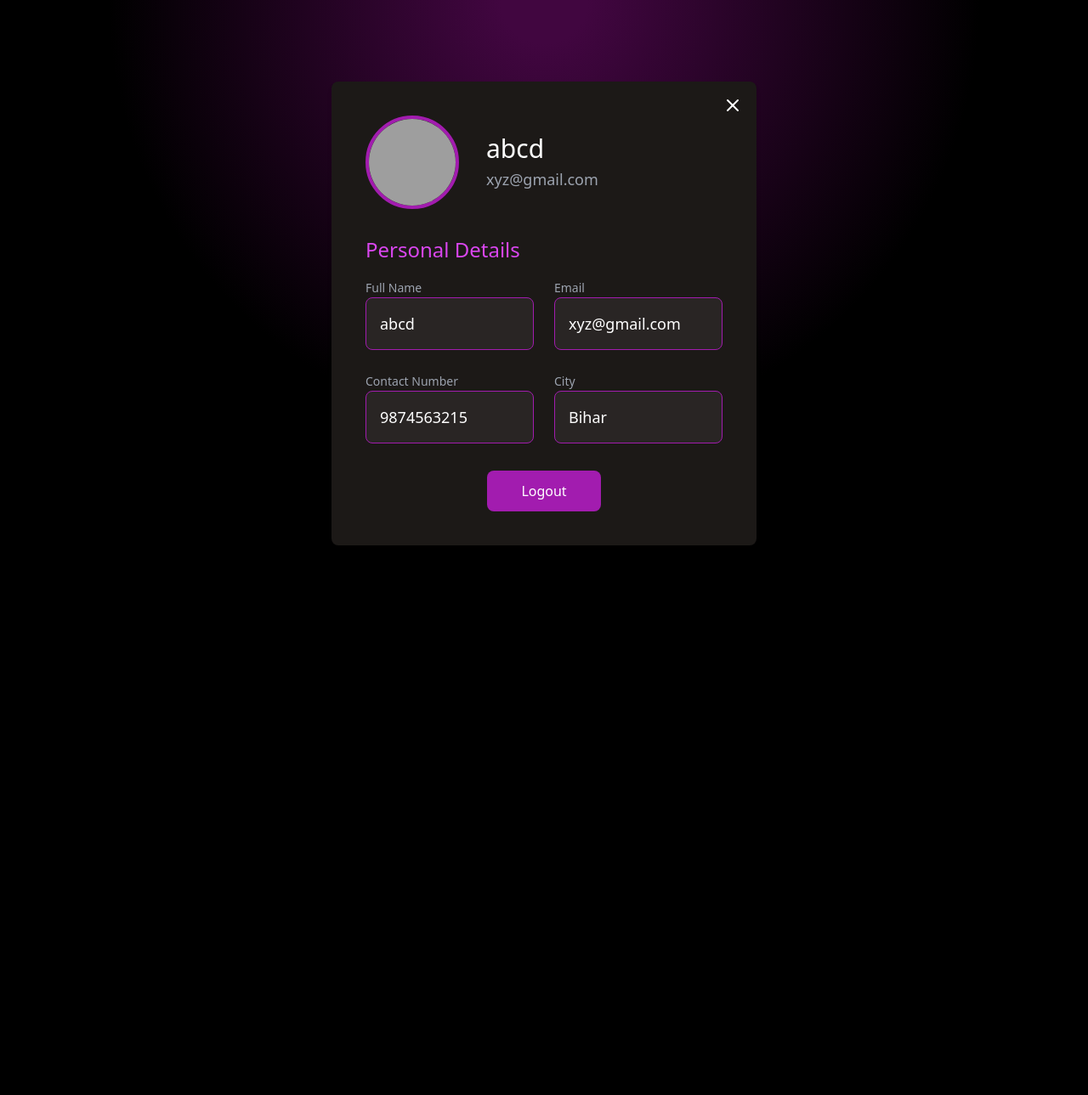
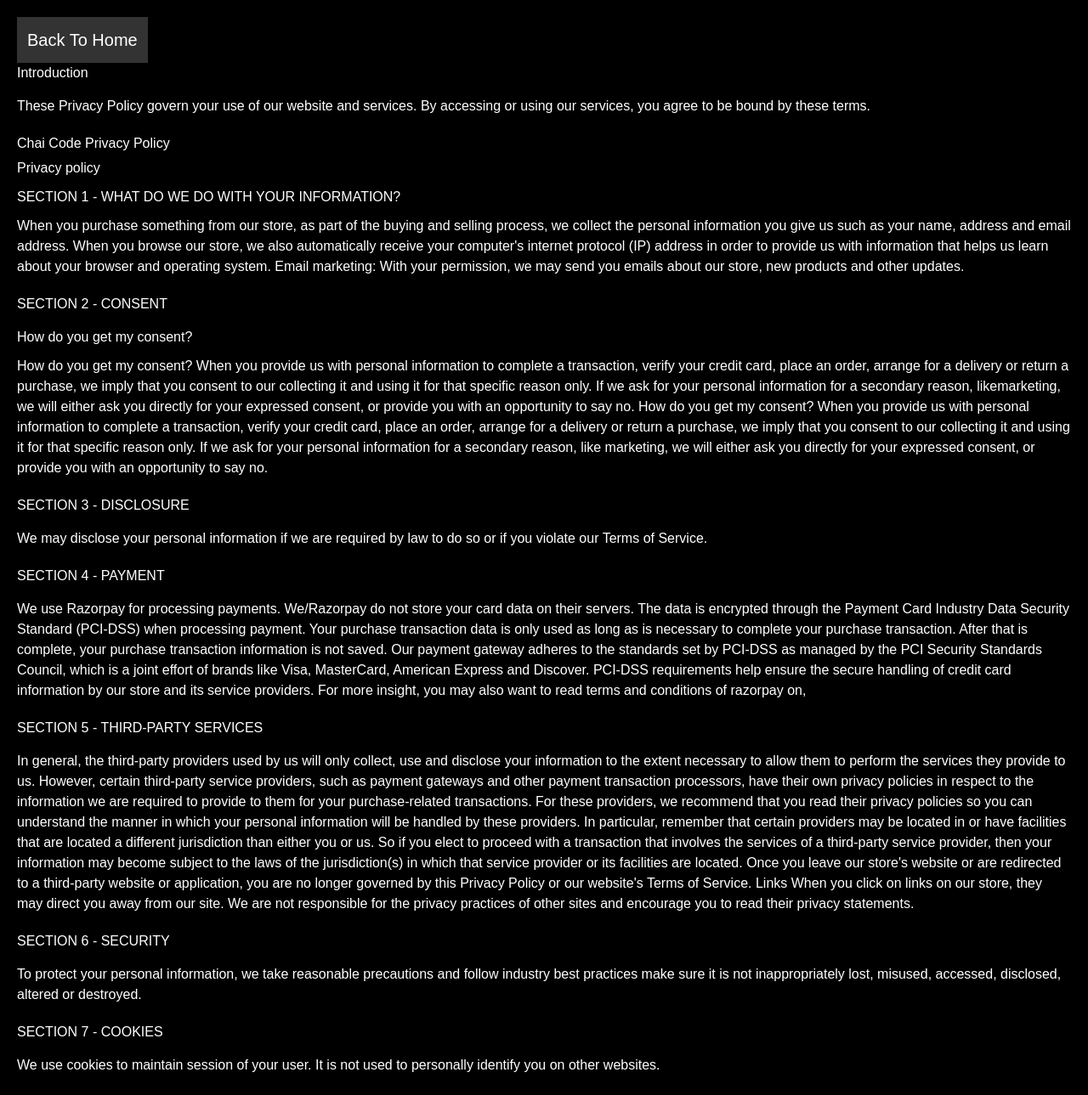
Before and after one commit to yashjaiswal4646/Online-Learning-React-, a React (Vite) app: page / in a window 1280 px wide. Shown: the top 1289 px of the page at 85% size. Before the commit the page ends 800 px from the top, so only its background shows below. Built offline with nearby package versions, Linux system fonts and the light colour scheme; grey boxes are pictures that could not be loaded.

Commit message:
Your commit message here

```diff
--- a/src/App.jsx
+++ b/src/App.jsx
@@ -1,7 +1,8 @@
 // import AppRoutes from "./routes/AppRoutes";
 
 import { BrowserRouter } from "react-router-dom";
-import Profile from "./pages/Profile";
+import PrivacyPolicy from "./pages/PrivacyPolicy";
+//import Profile from "./pages/Profile";
 
 
 
@@ -14,7 +15,7 @@
 
 
    <BrowserRouter>
-     <Profile/>
+     <PrivacyPolicy/>
    </BrowserRouter>
 
   </>
--- /dev/null
+++ b/src/pages/PrivacyPolicy.jsx
@@ -0,0 +1,152 @@
+import React from "react";
+
+const PrivacyPolicy = () => {
+  return (
+    <div
+      style={{
+        backgroundColor: "black",
+        color: "white",
+        padding: "20px",
+        fontFamily: "Arial",
+      }}
+    >
+      <button
+        style={{
+          backgroundColor: "#333",
+          color: "white",
+          fontSize: "20px",
+          padding: "12px",
+          border: "none",
+          cursor: "pointer",
+        }}
+      >
+        Back To Home
+      </button>
+      <h1 style={{ marginBottom: "15px" }}>Introduction</h1>
+      <p style={{ marginBottom: "20px" }}>
+        These Privacy Policy govern your use of our website and services. By
+        accessing or using our services, you agree to be bound by these terms.
+      </p>
+      <h2 style={{ marginBottom: "5px" }}>Chai Code Privacy Policy</h2>
+      <h3 style={{ marginBottom: "10px" }}>Privacy policy</h3>
+      <h3 style={{ marginBottom: "10px" }}>
+        SECTION 1 - WHAT DO WE DO WITH YOUR INFORMATION?
+      </h3>
+      <p style={{ marginBottom: "20px" }}>
+        When you purchase something from our store, as part of the buying and
+        selling process, we collect the personal information you give us such as
+        your name, address and email address. When you browse our store, we also
+        automatically receive your computer's internet protocol (IP) address in
+        order to provide us with information that helps us learn about your
+        browser and operating system. Email marketing: With your permission, we
+        may send you emails about our store, new products and other updates.
+      </p>
+      <h3 style={{ marginBottom: "15px" }}>SECTION 2 - CONSENT</h3>
+      <p style={{ marginBottom: "10px" }}>How do you get my consent?</p>
+      <p style={{ marginBottom: "20px" }}>
+        How do you get my consent? When you provide us with personal information
+        to complete a transaction, verify your credit card, place an order,
+        arrange for a delivery or return a purchase, we imply that you consent
+        to our collecting it and using it for that specific reason only. If we
+        ask for your personal information for a secondary reason, likemarketing,
+        we will either ask you directly for your expressed consent, or provide
+        you with an opportunity to say no. How do you get my consent? When you
+        provide us with personal information to complete a transaction, verify
+        your credit card, place an order, arrange for a delivery or return a
+        purchase, we imply that you consent to our collecting it and using it
+        for that specific reason only. If we ask for your personal information
+        for a secondary reason, like marketing, we will either ask you directly
+        for your expressed consent, or provide you with an opportunity to say
+        no.
+      </p>
+      <h3 style={{ marginBottom: "15px" }}>SECTION 3 - DISCLOSURE</h3>
+      <p style={{ marginBottom: "20px" }}>
+        We may disclose your personal information if we are required by law to
+        do so or if you violate our Terms of Service.
+      </p>
+      <h3 style={{ marginBottom: "15px" }}>SECTION 4 - PAYMENT</h3>
+      <p style={{ marginBottom: "20px" }}>
+        We use Razorpay for processing payments. We/Razorpay do not store your
+        card data on their servers. The data is encrypted through the Payment
+        Card Industry Data Security Standard (PCI-DSS) when processing payment.
+        Your purchase transaction data is only used as long as is necessary to
+        complete your purchase transaction. After that is complete, your
+        purchase transaction information is not saved. Our payment gateway
+        adheres to the standards set by PCI-DSS as managed by the PCI Security
+        Standards Council, which is a joint effort of brands like Visa,
+        MasterCard, American Express and Discover. PCI-DSS requirements help
+        ensure the secure handling of credit card information by our store and
+        its service providers. For more insight, you may also want to read terms
+        and conditions of razorpay on,
+      </p>
+      <h3 style={{ marginBottom: "15px" }}>SECTION 5 - THIRD-PARTY SERVICES</h3>
+      <p style={{ marginBottom: "20px" }}>
+        In general, the third-party providers used by us will only collect, use
+        and disclose your information to the extent necessary to allow them to
+        perform the services they provide to us. However, certain third-party
+        service providers, such as payment gateways and other payment
+        transaction processors, have their own privacy policies in respect to
+        the information we are required to provide to them for your
+        purchase-related transactions. For these providers, we recommend that
+        you read their privacy policies so you can understand the manner in
+        which your personal information will be handled by these providers. In
+        particular, remember that certain providers may be located in or have
+        facilities that are located a different jurisdiction than either you or
+        us. So if you elect to proceed with a transaction that involves the
+        services of a third-party service provider, then your information may
+        become subject to the laws of the jurisdiction(s) in which that service
+        provider or its facilities are located. Once you leave our store's
+        website or are redirected to a third-party website or application, you
+        are no longer governed by this Privacy Policy or our website's Terms of
+        Service. Links When you click on links on our store, they may direct you
+        away from our site. We are not responsible for the privacy practices of
+        other sites and encourage you to read their privacy statements.
+      </p>
+      <h3 style={{ marginBottom: "15px" }}>SECTION 6 - SECURITY</h3>
+      <p style={{ marginBottom: "20px" }}>
+        To protect your personal information, we take reasonable precautions and
+        follow industry best practices make sure it is not inappropriately lost,
+        misused, accessed, disclosed, altered or destroyed.
+      </p>
+      <h3 style={{ marginBottom: "15px" }}>SECTION 7 - COOKIES</h3>
+      <p style={{ marginBottom: "20px" }}>
+        We use cookies to maintain session of your user. It is not used to
+        personally identify you on other websites.
+      </p>
+      <h3 style={{ marginBottom: "15px" }}>SECTION 8 - AGE OF CONSENT</h3>
+      <p style={{ marginBottom: "20px" }}>
+        By using this site, you represent that you are at least the age of
+        majority in your state or province of residence, or that you are the age
+        of majority in your state or province of residence and you have given us
+        your consent to allow any of your minor dependents to use this site.
+      </p>
+      <h3 style={{ marginBottom: "15px" }}>
+        SECTION 9 - CHANGES TO THIS PRIVACY POLICY
+      </h3>
+      <p style={{ marginBottom: "20px" }}>
+        We reserve the right to modify this privacy policy at any time, so
+        please review it frequently. Changes and clarifications will take effect
+        immediately upon their posting on the website. If we make material
+        changes to this policy, we will notify you here that it has been
+        updated, so that you are aware of what information we collect, how we
+        use it, and under what circumstances, if any, we use and/or disclose it.
+        If our store is acquired or merged with another company, your
+        information may be transferred to the new owners so that we may continue
+        to sell products to you.
+      </p>
+      <h3 style={{ marginBottom: "15px" }}>
+        QUESTIONS AND CONTACT INFORMATION
+      </h3>
+      <p style={{ marginBottom: "20px" }}>
+        If you would like to access, correct, amend or delete any personal
+        information we have about you, please contact us.Privacy Compliance
+        Officer at [team@hiteshchoudhary.com] or by mail at [507, AB Nirman
+        nagar, Ajmer Road, Jaipur, Rajasthan 302019, India] [Re: Privacy
+        Compliance Officer] [507, AB Nirman nagar, Ajmer Road, Jaipur, Rajasthan
+        302019, India]
+      </p>
+    </div>
+  );
+};
+
+export default PrivacyPolicy;
```
Also changed, not shown: src/pages/Home.jsx (+18 -18 lines).
